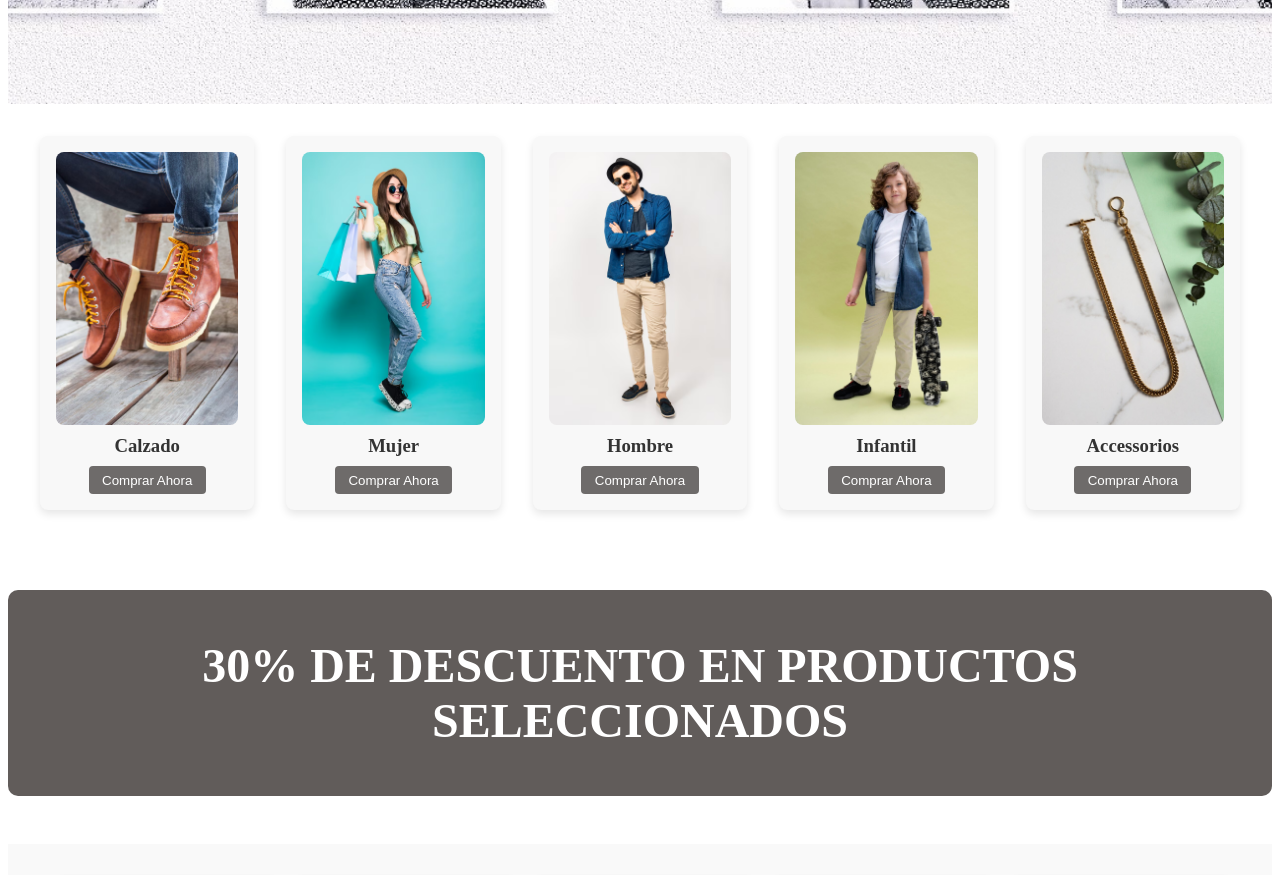
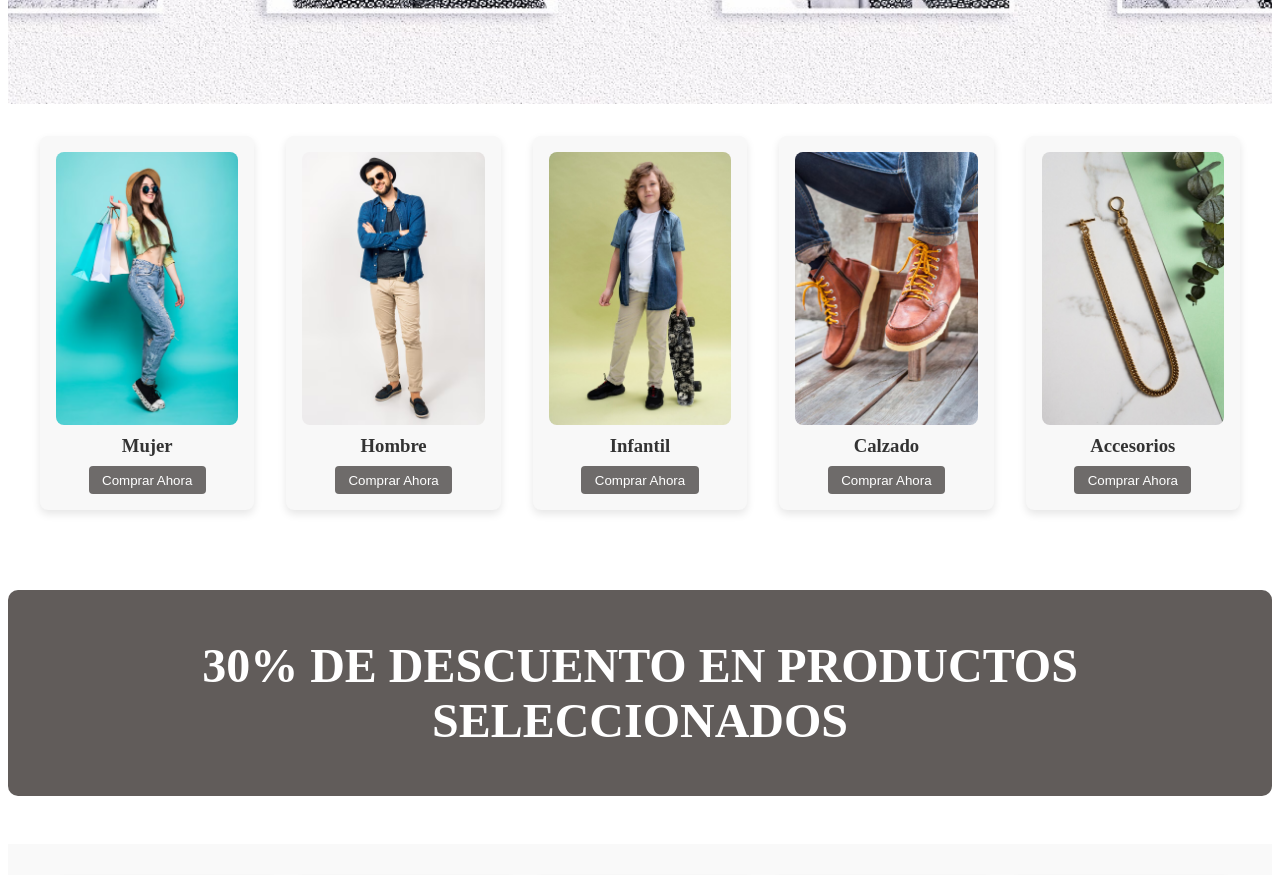
Before and after one commit to FavioRD/Tienda, a React (Create React App) app: page / in a window 1280 px wide. Shown: the part 800-1675 px from the top of the page. Built offline with nearby package versions, Linux system fonts and the light colour scheme.

Commit message:
Agg enlace de seccion categrias a productos

```diff
--- a/src/Componentes/NavHeader/NavHeader.jsx
+++ b/src/Componentes/NavHeader/NavHeader.jsx
@@ -53,7 +53,7 @@ function NavHeader({ carrito, eliminarDelCarrito }) {
             <Link to="/Promociones">Promociones</Link>
           </li>
           <li>
-            <Link to="/contacto">Contacto</Link>
+            <Link to="/Contacto">Contacto</Link>
           </li>
         </ul>
         <div
--- a/src/Componentes/SeccionCategoria/Categorias.jsx
+++ b/src/Componentes/SeccionCategoria/Categorias.jsx
@@ -1,22 +1,29 @@
-import React from 'react';
-import '../SeccionCategoria/Categorias.css';
+import React from "react";
+import { useNavigate } from "react-router-dom";
+import "../SeccionCategoria/Categorias.css";
 
 function CategorySection() {
+  const navigate = useNavigate();
+
   const categories = [
-    { id: 1, title: 'Calzado', image: 'Img-Categorias/calzado.jpg' },
-    { id: 2, title: 'Mujer', image: 'Img-Categorias/mujer.jpg' },
-    { id: 3, title: 'Hombre', image: 'Img-Categorias/hombre.jpg' },
-    { id: 4, title: 'Infantil', image: 'Img-Categorias/niños.jpg' },
-    { id: 5, title: 'Accessorios', image: 'Img-Categorias/acc.jpg' },
+    { id: 1, title: "Mujer", image: "Img-Categorias/mujer.jpg", sectionId: "mujer" },
+    { id: 2, title: "Hombre", image: "Img-Categorias/hombre.jpg", sectionId: "hombre" },
+    { id: 3, title: "Infantil", image: "Img-Categorias/niños.jpg", sectionId: "infantil" },
+    { id: 4, title: "Calzado", image: "Img-Categorias/calzado.jpg", sectionId: "calzado" },
+    { id: 5, title: "Accesorios", image: "Img-Categorias/acc.jpg", sectionId: "accesorios" },
   ];
+
+  const handleNavigate = (sectionId) => {
+    navigate(`/productos#${sectionId}`);
+  };
 
   return (
     <section className="category-section">
-      {categories.map(category => (
+      {categories.map((category) => (
         <div key={category.id} className="category-card">
           <img src={category.image} alt={category.title} className="category-image" />
           <h3>{category.title}</h3>
-          <button>Comprar Ahora</button>
+          <button onClick={() => handleNavigate(category.sectionId)}>Comprar Ahora</button>
         </div>
       ))}
     </section>
--- a/src/Paginas/Productos.jsx
+++ b/src/Paginas/Productos.jsx
@@ -1,18 +1,45 @@
-import React from "react";
-import ProdAccessorios from "../Componentes/ProdAccesorios/ProdAccesorios";
+import React, { useEffect, useRef } from "react";
+import ProdAccesorios from "../Componentes/ProdAccesorios/ProdAccesorios";
 import ProdHombre from "../Componentes/ProdHombre/ProdHombre";
 import ProdMujer from "../Componentes/ProdMujer/ProdMujer";
 import ProdNiños from "../Componentes/ProdNiños/ProdNiños";
 import ProdCalzado from "../Componentes/ProdCalzado/ProdCalzado";
 
 function Productos({ agregarAlCarrito }) {
+  const calzadoRef = useRef(null);
+  const mujerRef = useRef(null);
+  const hombreRef = useRef(null);
+  const infantilRef = useRef(null);
+  const accesoriosRef = useRef(null);
+
+  useEffect(() => {
+    const hash = window.location.hash.substring(1);
+    if (hash) {
+      const section = document.getElementById(hash);
+      if (section) {
+        section.scrollIntoView({ behavior: "smooth" });
+      }
+    }
+  }, []);
+
   return (
     <div>
-      <ProdAccessorios agregarAlCarrito={agregarAlCarrito} />
-      <ProdHombre agregarAlCarrito={agregarAlCarrito} />
-      <ProdMujer agregarAlCarrito={agregarAlCarrito} />
-      <ProdNiños agregarAlCarrito={agregarAlCarrito} />
-      <ProdCalzado agregarAlCarrito={agregarAlCarrito} />
+
+      <div id="mujer" ref={mujerRef}>
+        <ProdMujer agregarAlCarrito={agregarAlCarrito} />
+      </div>
+      <div id="hombre" ref={hombreRef}>
+        <ProdHombre agregarAlCarrito={agregarAlCarrito} />
+      </div>
+      <div id="infantil" ref={infantilRef}>
+        <ProdNiños agregarAlCarrito={agregarAlCarrito} />
+      </div>
+      <div id="calzado" ref={calzadoRef}>
+        <ProdCalzado agregarAlCarrito={agregarAlCarrito} />
+      </div>
+      <div id="accesorios" ref={accesoriosRef}>
+        <ProdAccesorios agregarAlCarrito={agregarAlCarrito} />
+      </div>
     </div>
   );
 }
```
